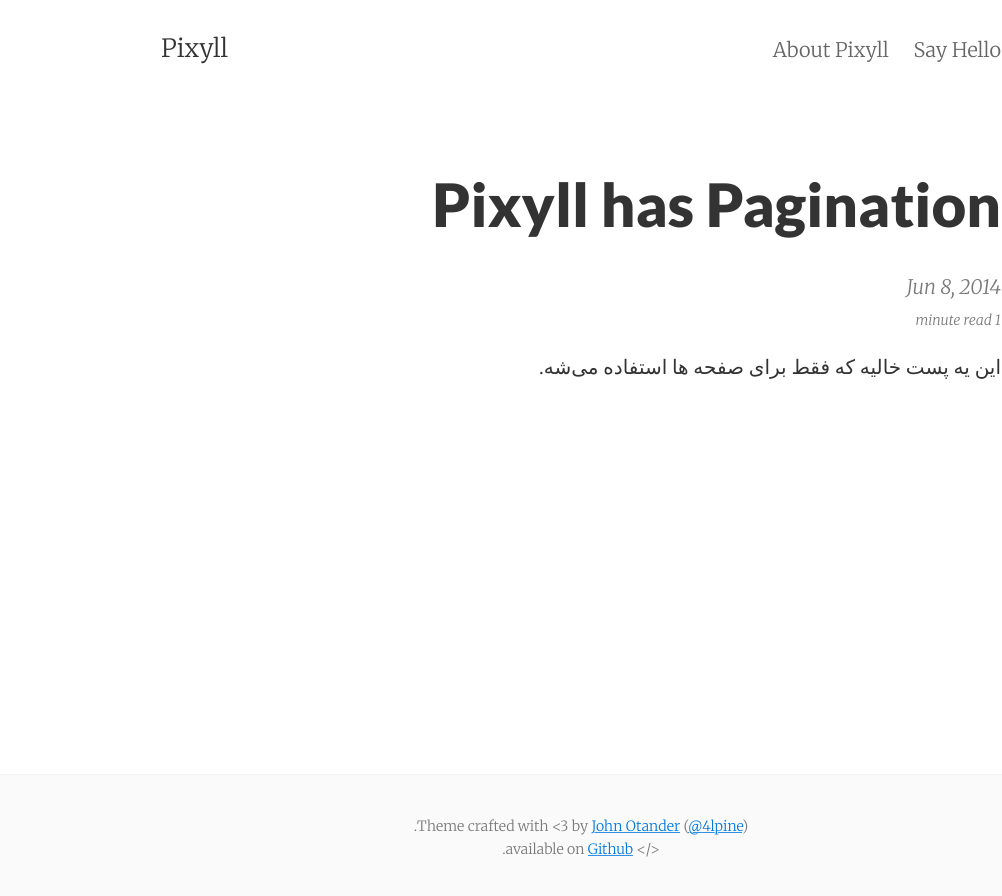
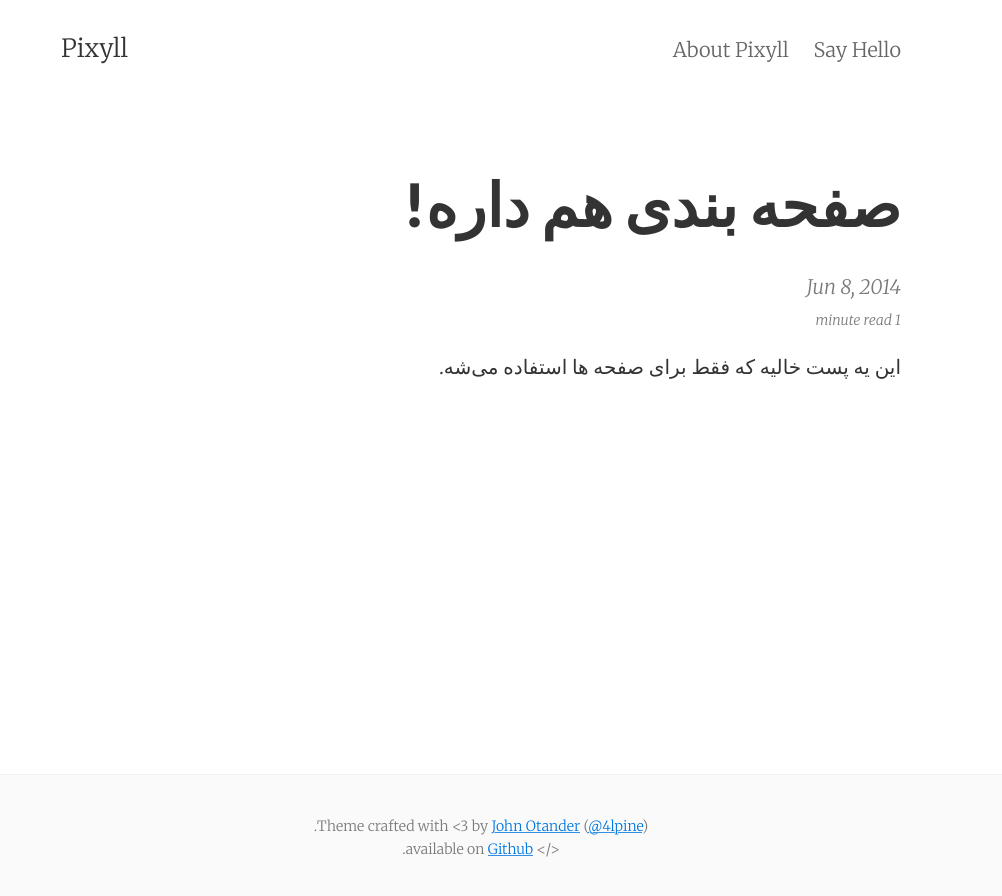
Before and after one commit to edrissss/dip, a Jekyll site: the page built from _posts/2014-06-08-pixyll-has-pagination.md, in a window 1280 px wide. Shown: the top 896 px of the page, without its empty margins (278-1280 px from the left). Built offline with Jekyll 4.4.1, drawn with Linux system fonts in a browser that asks for light colours.

Commit message:
Update 2014-06-08-pixyll-has-pagination.md

```diff
--- a/_posts/2014-06-08-pixyll-has-pagination.md
+++ b/_posts/2014-06-08-pixyll-has-pagination.md
@@ -1,8 +1,8 @@
 ---
 layout:     post
-title:      Pixyll has Pagination
+title:      صفحه بندی هم داره!
 date:       2014-06-08 11:21:29
-summary:    This is an empty post to illustrate the pagination component with Pixyll.
+summary:    این یه پست خالیه که فقط برای صفحه ها استفاده می‌شه.
 categories: jekyll pixyll
 ---
 
```
